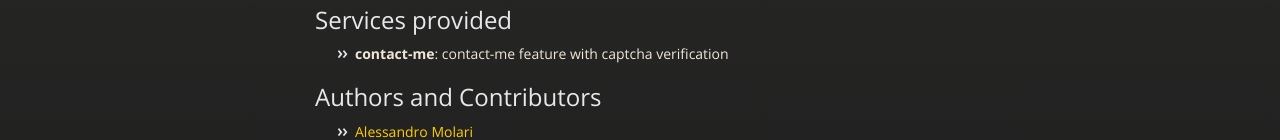
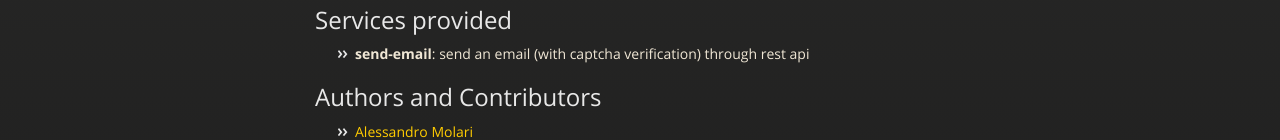
Before and after one commit to alem0lars/walter-ws, a plain HTML site: page index.html in a window 1280 px wide. Shown: the part 305-445 px from the top of the page. Drawn offline with nearby package versions, Linux system fonts and the light colour scheme.

Commit message:
updated index.html

```diff
--- a/index.html
+++ b/index.html
@@ -43,7 +43,7 @@
 
 <ul>
 <li>
-<strong>contact-me</strong>: contact-me feature with captcha verification</li>
+<strong>send-email</strong>: send an email (with captcha verification) through rest api</li>
 </ul><h2>Authors and Contributors</h2>
 
 <ul>
```
